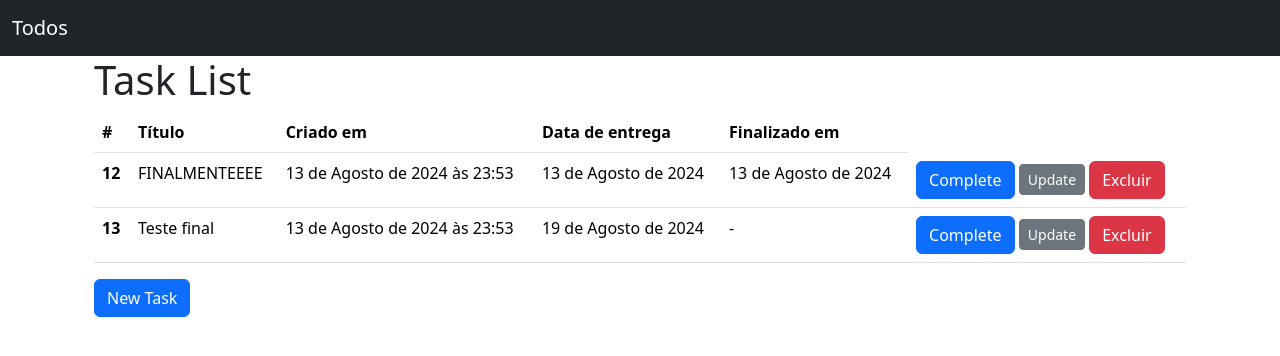
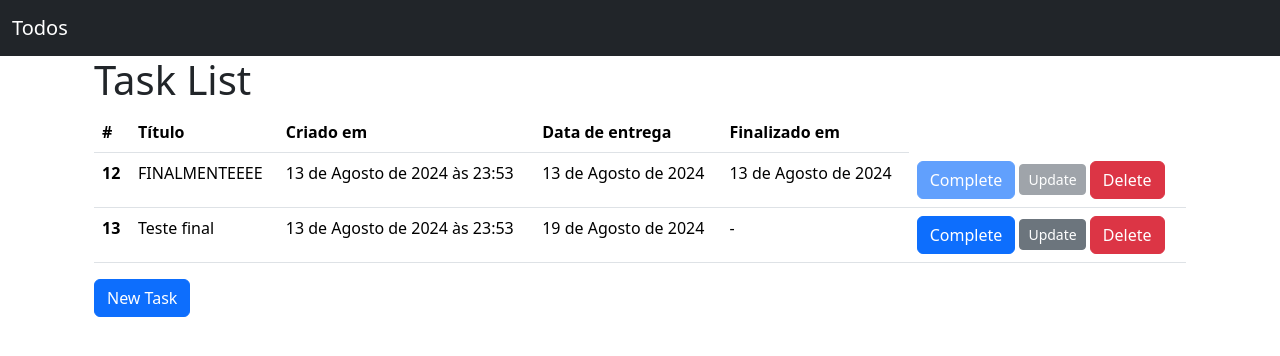
Before and after one commit to LPesposito/TodoTasks, a Django app: page / in a window 1280 px wide. Shown: the top 356 px of the page. Run offline with Django 5.2, Linux system fonts and the light colour scheme; data comes from the database, SQL or seed files in the repository; both versions use the stored data as it was after the commit.

Commit message:
Finalmente

```diff
--- a/setup/urls.py
+++ b/setup/urls.py
@@ -8,4 +8,6 @@ urlpatterns = [
     path("", TodoListView.as_view(), name="todo_list"),
     path("create", TodoCreateView.as_view(), name="todo_create"),
     path("update/<int:pk>", TodoUpdateView.as_view(), name="todo_update"),
+    path("delete/<int:pk>", TodoDeleteView.as_view(), name="todo_delete"),
+    path("complete/<int:pk>", TodoCompleteView.as_view(), name="todo_complete"),
 ]
--- a/todo/models.py
+++ b/todo/models.py
@@ -1,3 +1,4 @@
+from datetime import date
 from django.db import models
 
 
@@ -6,3 +7,11 @@ class Todo(models.Model):
     created_at = models.DateTimeField(auto_now_add=True, null=False, blank=False)
     deadline = models.DateField(null=False, blank=False)
     finished_at = models.DateField(null=True)
+
+    class Meta:
+        ordering = ["deadline"]
+
+    def mask_as_complete(self):
+        if not self.finished_at:
+            self.finished_at = date.today()
+            self.save()
--- a/todo/templates/todo/todo_list.html
+++ b/todo/templates/todo/todo_list.html
@@ -27,9 +27,9 @@
               <td>{{ todo.deadline }}</td>
               <td>{{ todo.finished_at|default:"-" }}</td>
               <td>
-                <a href="#" class="btn btn-primary">Complete</a>
-                <a href={% url "todo_update" pk=todo.pk %} class="btn btn-secondary btn-sm">Update</a>
-                <a href="#" class="btn btn-danger">Excluir</a>
+                <a href={% url "todo_complete" pk=todo.pk %} class="btn btn-primary {% if todo.finished_at %}disabled{% endif %}">Complete</a>
+                <a href={% url "todo_update" pk=todo.pk %} class="btn btn-secondary btn-sm {% if todo.finished_at %}disabled{% endif %}">Update</a>
+                <a href={% url "todo_delete" pk=todo.pk %} class="btn btn-danger">Delete</a>
               </td>
             </tr>
           {% endfor %}
--- a/todo/views.py
+++ b/todo/views.py
@@ -1,6 +1,7 @@
-from django.shortcuts import render
-from django.views.generic import ListView, CreateView, UpdateView
+from django.views.generic import ListView, CreateView, UpdateView, DeleteView, View
 from django.urls import reverse_lazy
+from django.shortcuts import get_object_or_404, redirect
+from datetime import date
 
 from .models import Todo
 
@@ -19,3 +20,15 @@ class TodoUpdateView(UpdateView):
     model = Todo
     fields = ["title", "deadline"]
     success_url = reverse_lazy("todo_list")
+
+
+class TodoDeleteView(DeleteView):
+    model = Todo
+    success_url = reverse_lazy("todo_list")
+
+
+class TodoCompleteView(View):
+    def get(self, request, pk):
+        todo = get_object_or_404(Todo, pk=pk)
+        todo.mask_as_complete()
+        return redirect("todo_list")
```
Also changed, not shown: todo/templates/todo/todo_confirm_delete.html (added, +18 -0 lines), db.sqlite3.
